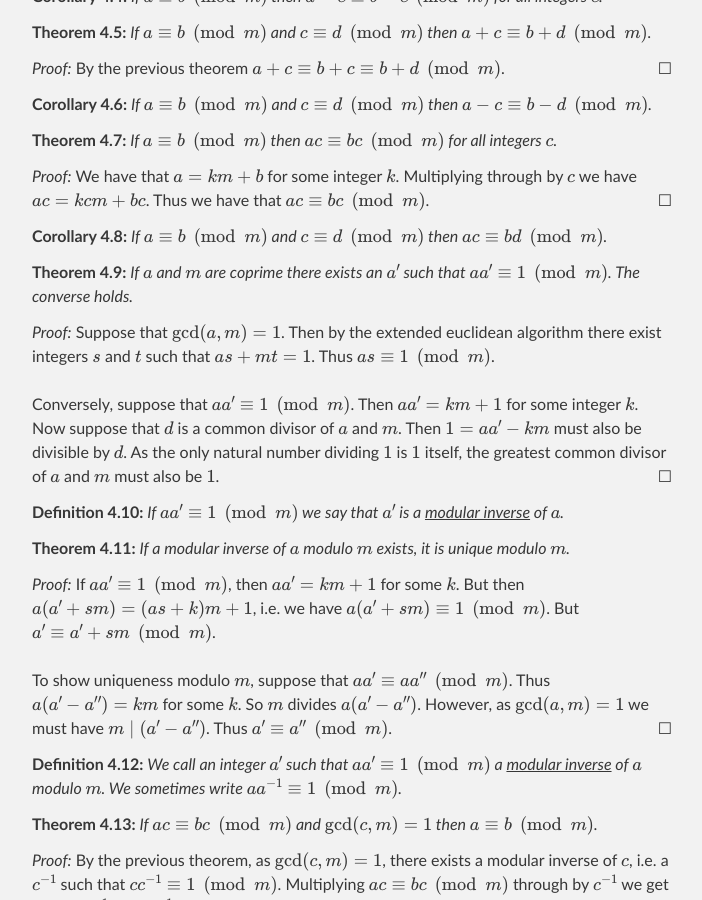
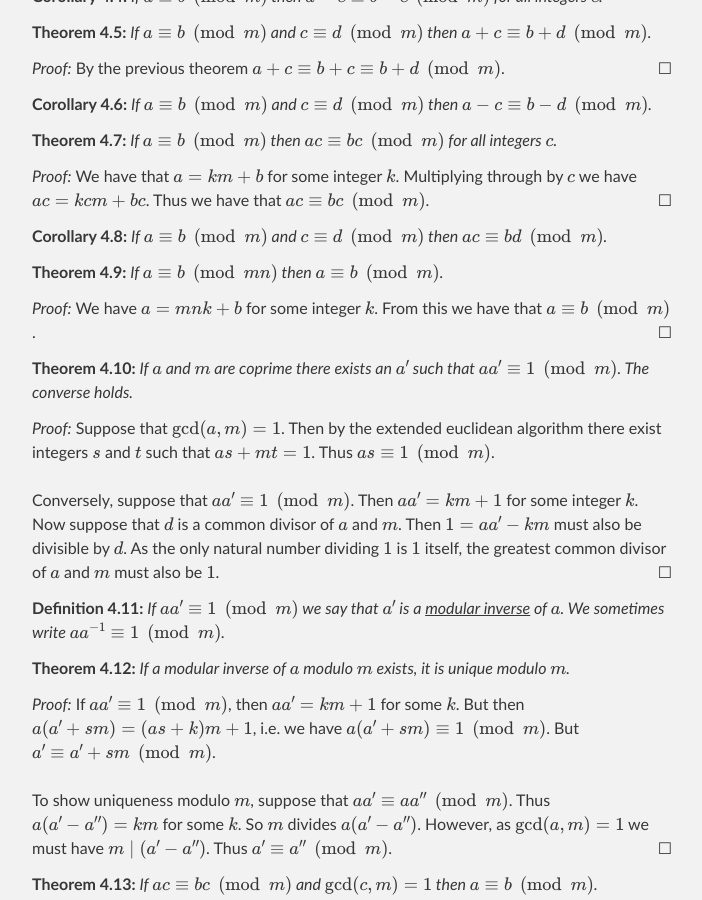
Before and after one commit to wbhart/SimpleMath, a Jekyll site: the page built from test.html, in a window 1280 px wide and 900 px high, scrolled down 14531 px. Shown: the whole window, without its empty margins (288-990 px from the left). Built offline with Jekyll 4.4.1, drawn with Linux system fonts in a browser that asks for light colours; formulas are drawn with MathJax 3.

Commit message:
Update test.html

```diff
--- a/test.html
+++ b/test.html
@@ -712,6 +712,12 @@ that $ac \equiv bc \pmod{m}$.
 <corollary> If $a \equiv b \pmod{m}$ and $c \equiv d \pmod{m}$ then $ac \equiv bd \pmod{m}$.
 </corollary>
 
+<theorem> If $a \equiv b \pmod{mn}$ then $a \equiv b \pmod{m}$.
+</theorem>
+
+<proof> We have $a = mnk + b$ for some integer $k$. From this we have that $a \equiv b \pmod{m}$.
+</proof>
+
 <theorem> If $a$ and $m$ are coprime there exists an $a'$ such that $aa' \equiv 1 \pmod{m}$. The converse holds.
 </theorem>
 
@@ -723,7 +729,8 @@ common divisor of $a$ and $m$. Then $1 = aa' - km$ must also be divisible by $d$
 is $1$ itself, the greatest common divisor of $a$ and $m$ must also be $1$.
 </proof>
 
-<definition> If $aa' \equiv 1 \pmod{m}$ we say that $a'$ is a <u>modular inverse</u> of $a$.
+<definition> If $aa' \equiv 1 \pmod{m}$ we say that $a'$ is a <u>modular inverse</u> of $a$. We sometimes write
+$aa^{-1} \equiv 1 \pmod{m}$.
 </definition>
 
 <theorem> If a modular inverse of $a$ modulo $m$ exists, it is unique modulo $m$.
@@ -735,10 +742,6 @@ $a(a' + sm) \equiv 1 \pmod{m}$. But $a' \equiv a' + sm \pmod{m}$. </br></br>
 To show uniqueness modulo $m$, suppose that $aa' \equiv aa'' \pmod{m}$. Thus $a(a' - a'') = km$ for some $k$. So $m$
 divides $a(a' - a'')$. However, as $\gcd(a, m) = 1$ we must have $m \;|\; (a' - a'')$. Thus $a' \equiv a'' \pmod{m}$.
 </proof>
-
-<definition> We call an integer $a'$ such that $aa' \equiv 1 \pmod{m}$ a <u>modular inverse</u> of $a$ modulo $m$. We
-sometimes write $aa^{-1} \equiv 1 \pmod{m}$.
-</definition>
 
 <theorem> If $ac \equiv bc \pmod{m}$ and $\gcd(c, m) = 1$ then $a \equiv b \pmod{m}$.
 </theorem>
```
